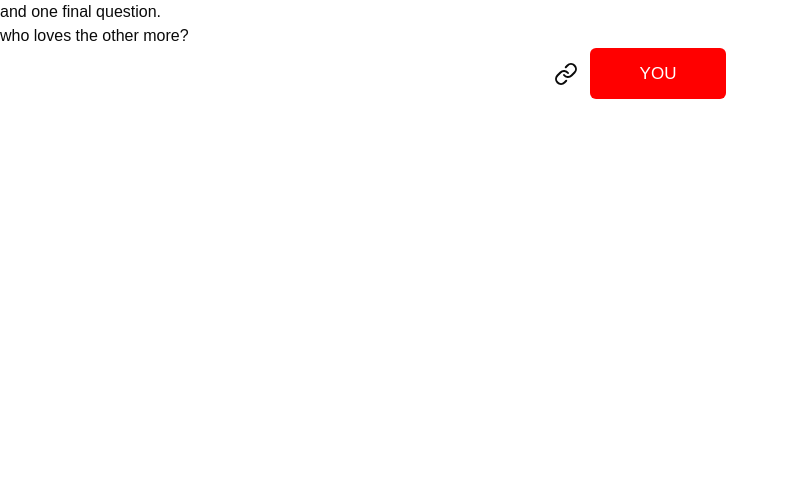
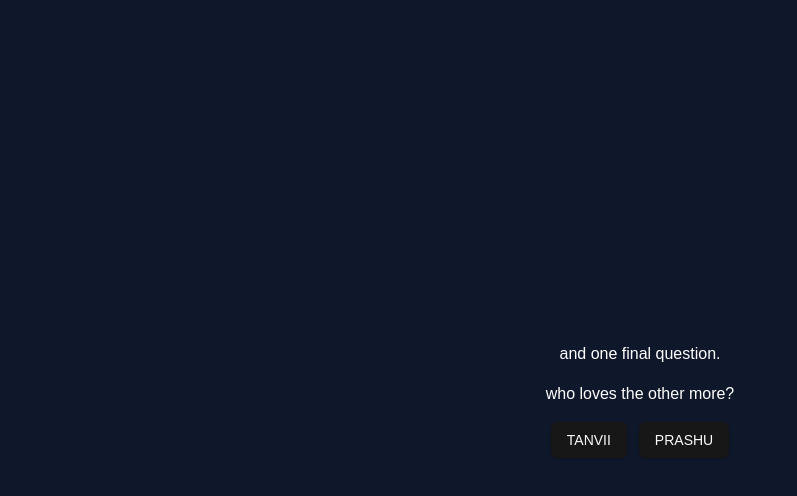
Before and after one commit to theprashantsherkar/seventeen, a Next.js app: page /q4 in a window 1280 px wide. Shown: the top 496 px of the page, without its empty margins (0-797 px from the left). Built offline with nearby package versions, Linux system fonts and the light colour scheme.

Commit message:
latest commit

```diff
--- a/app/q3/page.tsx
+++ b/app/q3/page.tsx
@@ -7,7 +7,7 @@ const page = () => {
 
     const router = useRouter();
     const redirect = async () => {
-        await new Promise((r) => setTimeout(r, 9000));
+        await new Promise((r) => setTimeout(r, 8350));
         router.push('/q4');
     }
 
--- a/app/q4/page.tsx
+++ b/app/q4/page.tsx
@@ -1,23 +1,36 @@
-import ShakeButton from '@/components/button/ShakeButton'
-import SuccessButton from '@/components/button/SuccessButton'
+'use client';
+
 import { CoolMode } from '@/components/ui/cool-mode'
-import { Link } from 'lucide-react'
+import Link from 'next/link'
+import { Button } from '@/components/ui/button'
 import React from 'react'
+import { useRouter } from 'next/navigation'
 
 function page() {
+
+    const router = useRouter()
+
     return (
-      <div>
+        <div className='bg-slate-900 text-white w-full min-h-screen flex flex-col items-center justify-center gap-4'>
             <div>and one final question.</div>
             <div>
                 who loves the other more?
             </div>
             <div className='flex items-center justify-center gap-3'>
-              <Link href={"/q2"}>
+                <Link href={"/result"}>
                     <CoolMode>
-                      <SuccessButton value={"PRASHU"} />
+                        <Button>
+                            TANVII
+                        </Button>
                     </CoolMode>
                 </Link>
-              <ShakeButton value="YOU" />
+                <Link href={"/result"}>
+                    <CoolMode>
+                        <Button>
+                            PRASHU
+                        </Button>
+                    </CoolMode>
+                </Link>
             </div>
         </div>
     )
```
Also changed, not shown: package.json (+11 -7 lines), 1 other file (tests, documents, lock files or other folders). Lines whose indentation alone changed are shown as unchanged.
